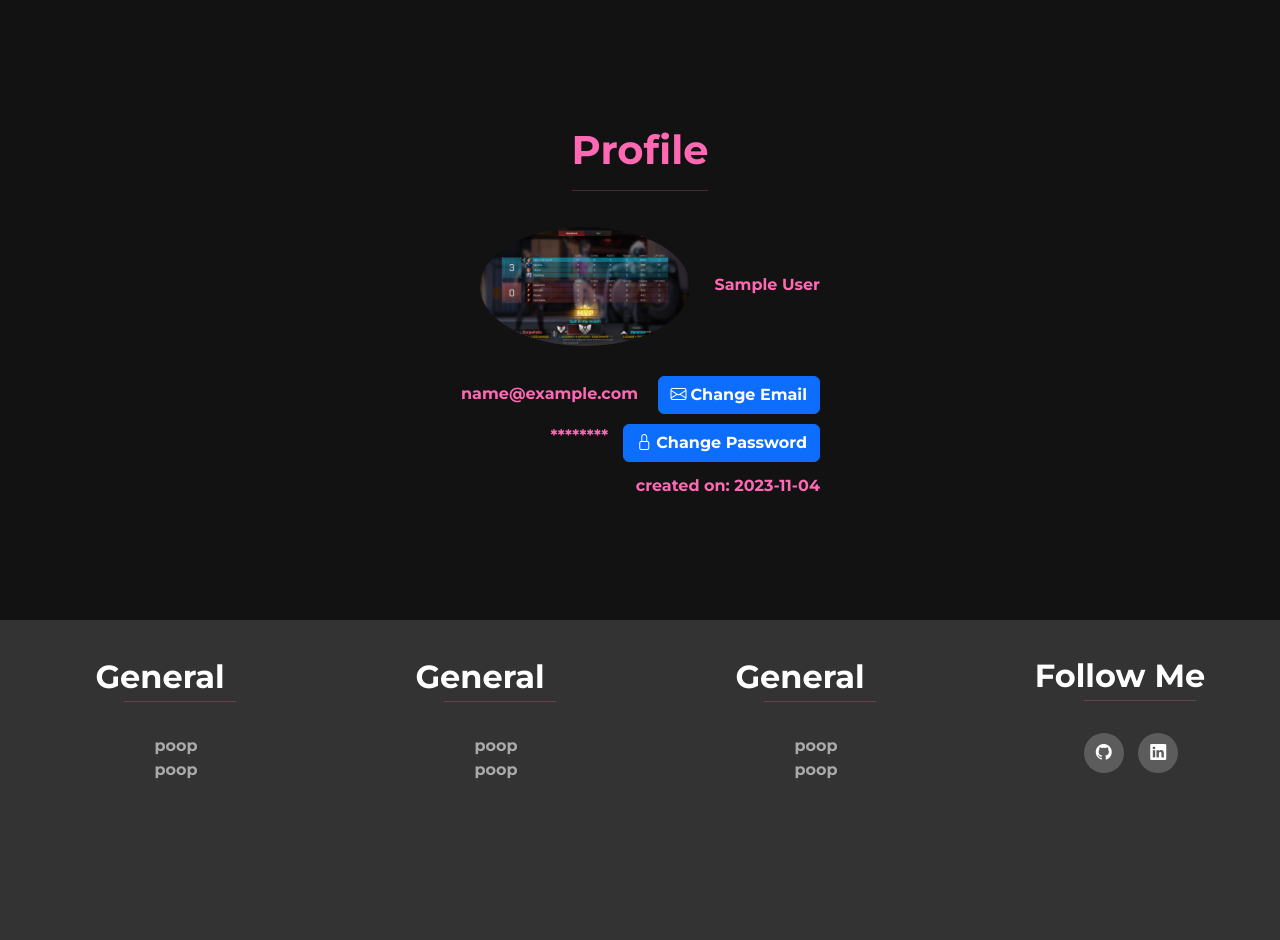
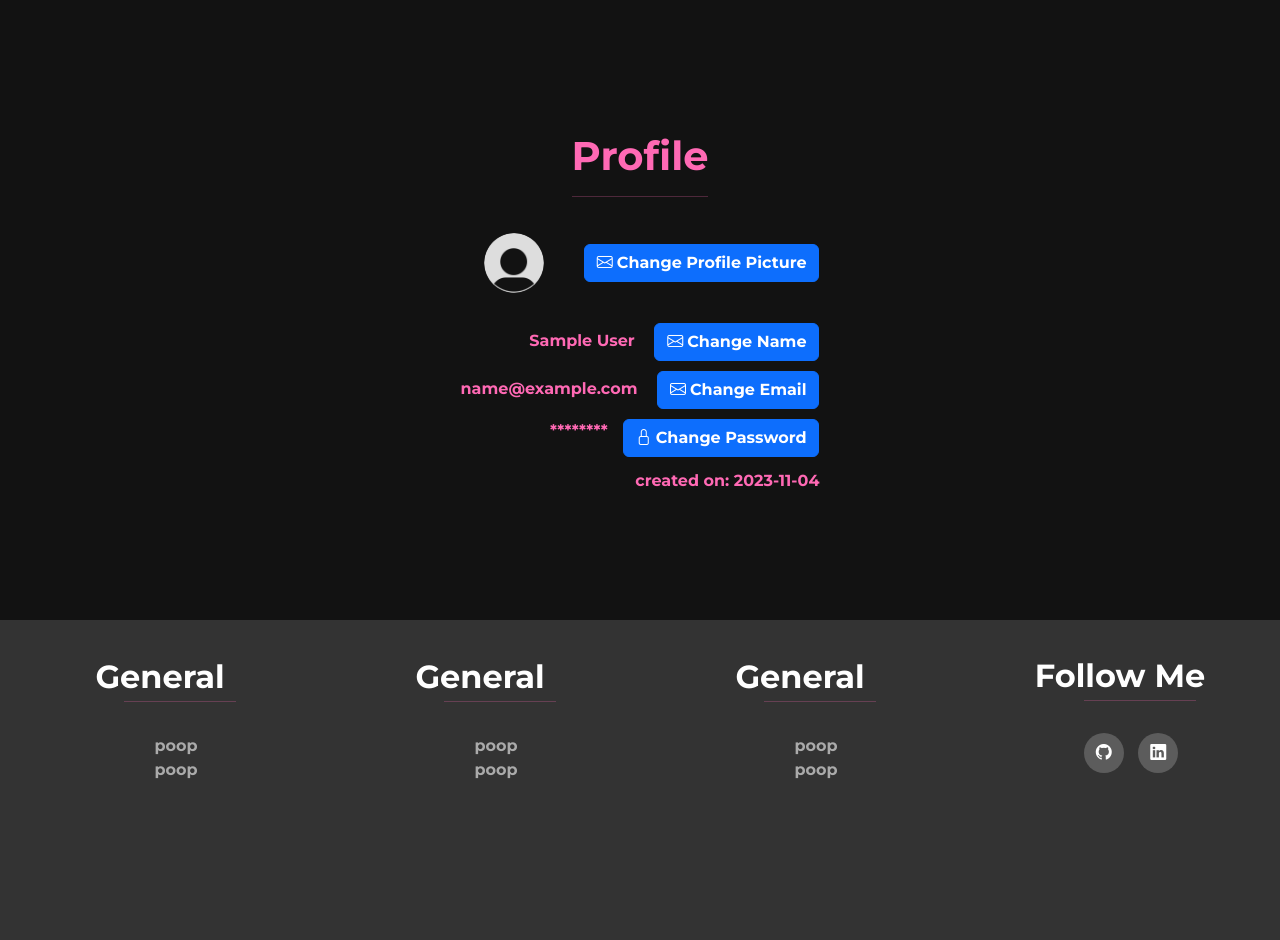
Before and after one commit to jaydeep080805/ToDoey, a Flask app: page /profile in a window 1280 px wide. Shown: the part 44-984 px from the top of the page. Run offline with Flask 3, Linux system fonts and the light colour scheme; the visitor is signed in with stand-in values (Sample User, id 1); data comes from the database, SQL or seed files in the repository; some libraries are stand-ins or nearby versions.

Commit message:
added default profile picture and whitespace within task boxes

```diff
--- a/main.py
+++ b/main.py
@@ -87,7 +87,13 @@ def home():
     if current_user.is_authenticated:
         tasks = current_user.tasks
 
-    return render_template("index.html", form=form, task_list=tasks)
+    # create a list of tasks that are due today
+    due_today_tasks = []
+    for task in tasks:
+        if task.due_date == date.today():
+            due_today_tasks.append(task)
+
+    return render_template("index.html", form=form, task_list=tasks, due_today_tasks=due_today_tasks)
 
 
 @app.route("/about")
--- a/static/css/styles.css
+++ b/static/css/styles.css
@@ -124,7 +124,7 @@ the elements have their label and content together so its spaced out evenly*/
 }
 
 .form-element-styling {
-    border-radius: 8px;
+    border-radius: 2px;
     background-color: var(--form-element-background);
     color: var(--form-text-col);
 }
@@ -165,7 +165,7 @@ the elements have their label and content together so its spaced out evenly*/
 .task-list-container {
     display: grid;
     grid-template-columns: repeat(4, 1fr);
-    grid-gap: 15px;
+    grid-gap: 25px;
     padding: 10px;
     overflow: auto;
 }
@@ -176,10 +176,9 @@ the elements have their label and content together so its spaced out evenly*/
 
 .task-card {
     border: 2px solid var(--pink);
-    border-radius: 8px;
+    border-radius: 4px;
 
     padding: 20px;
-    /* margin-top: 20px; */
 
     transition: ease 0.3s;
 }
@@ -190,6 +189,10 @@ the elements have their label and content together so its spaced out evenly*/
     border-color: white;
 
     box-shadow: -5px -5px var(--pink);
+}
+
+.task-label {
+    transform: translate(0, 15px);
 }
 
 footer {
@@ -263,9 +266,15 @@ img {
 .profile-container {
     display: flex;
     flex-direction: column;
-    justify-content: center;
+    justify-content: space-evenly;
     align-items: flex-end;
     gap: 10px;
+}
+
+
+.profile-picture {
+    height: 100px;
+    width: 100px;
 }
 
 .profile-info p {
--- a/templates/base.html
+++ b/templates/base.html
@@ -95,8 +95,8 @@
                     <div class="footer-list-title">Follow Me</div>
                     <hr>
                     <ul>
-                        <i class="bi bi-github"><a href="github.com"></a></i>
-                        <i class="bi bi-linkedin"></i>
+                        <a class="bi bi-github" href="https://github.com/jaydeep080805"></a>
+                        <a class="bi bi-linkedin" href="https://www.linkedin.com/in/jaydeep-rayat-9390a3222/"></a>
                     </ul>
                 </div>
             </div>
--- a/templates/profile.html
+++ b/templates/profile.html
@@ -7,9 +7,14 @@
 
 {% block content %}
     <div class="profile-container">
-        <div class="profile-pic-and-name">
-            <img src="{{ url_for('static', filename='static/images/Screenshot (28).png') }}">
+        <div class="profile-info">
+            <img src="{{ url_for('static', filename='images/default.png') }}" class="profile-picture">
+            <button type="button" class="btn btn-primary change-email-button"><i class="bi bi-envelope button-icon"></i>Change Profile Picture</button>
+        </div>
+
+        <div class="profile-info">
             {{ user_info.name }}
+            <button type="button" class="btn btn-primary change-email-button"><i class="bi bi-envelope button-icon"></i>Change Name</button>
         </div>
 
         <div class="profile-info">
```
Also changed, not shown: templates/index.html (+8 -7 lines), static/images/default.png (added).
